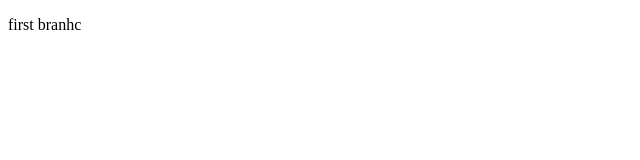
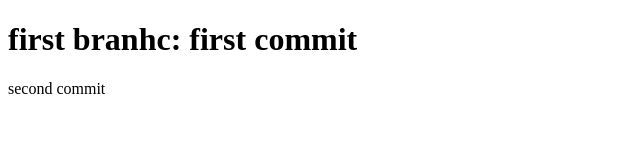
Before and after one commit to fontachi/learnGit, a plain HTML site: page index.html in a window 1280 px wide. Shown: the whole page, without its empty margins (0-640 px from the left). Drawn offline with Linux system fonts and the light colour scheme.

Commit message:
second commit

```diff
--- a/index.html
+++ b/index.html
@@ -6,7 +6,11 @@
     <link rel="stylesheet" href="index.css">
 </head>
 <body>
-<p>first branhc</p>
+<div>
+    <h1>first branhc: first commit</h1>
+    <p>second commit</p>
+</div>
+
 <script src="index.js"></script>
 </body>
 </html>
```
